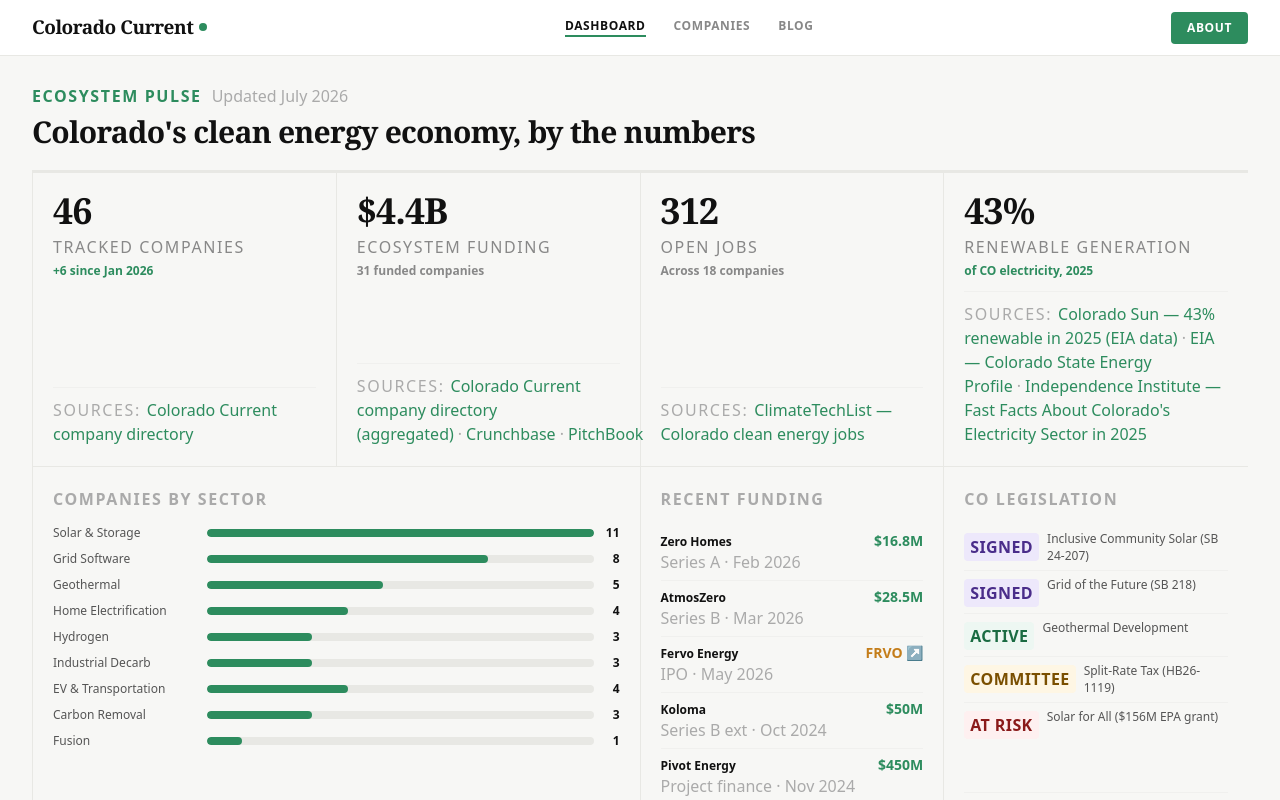
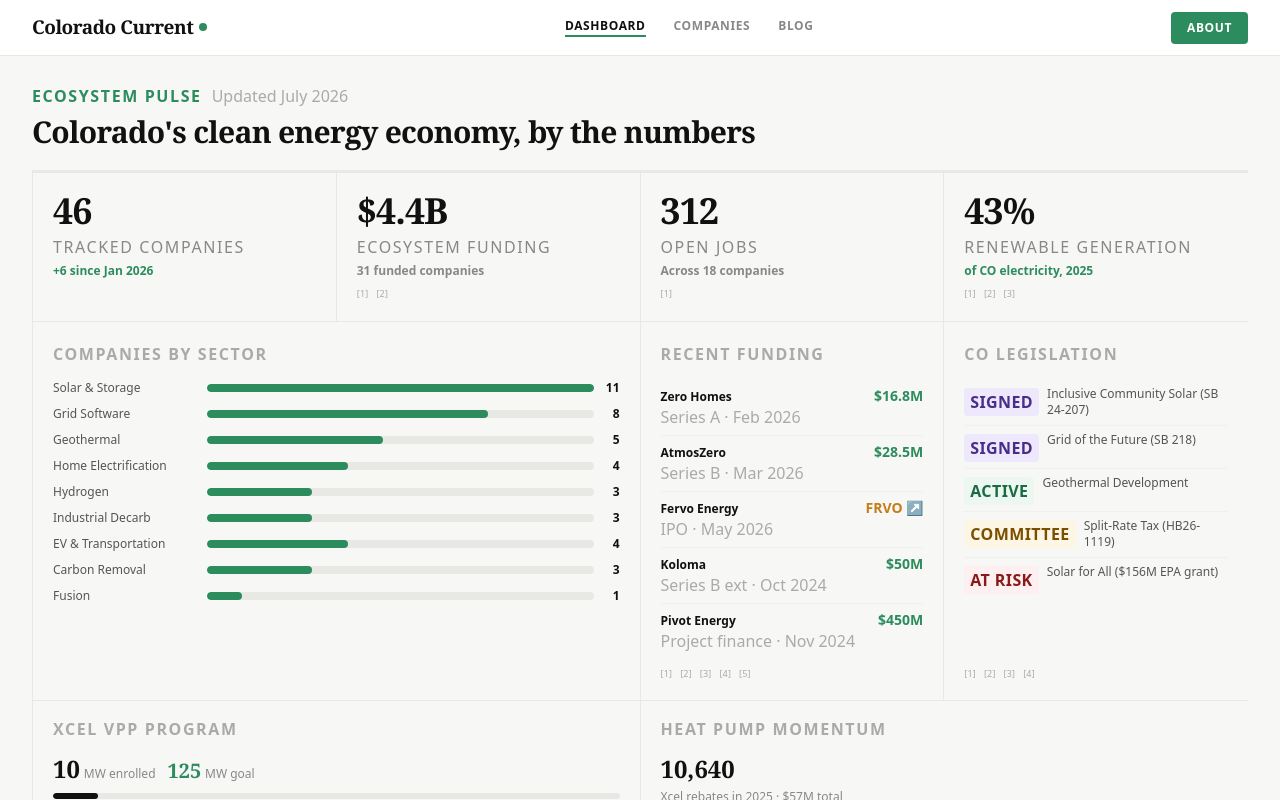
Before and after one commit to FrazRoc/colorado-current, a Next.js app: page / in a window 1280 px wide. Shown: the top 800 px of the page. Built offline with nearby package versions, Linux system fonts and the light colour scheme.

Commit message:
Shrink source citations, remove self-referential links

```diff
--- a/src/app/page.tsx
+++ b/src/app/page.tsx
@@ -41,7 +41,7 @@ export default function HomePage() {
         <div className="grid grid-cols-[2fr_1fr_1fr] border-t border-surface-border border-l border-surface-border">
           <SectorChart
             sectors={dashboardData.sectorCounts}
-            sources={sources.trackedCompanies}
+            sources={[]}
           />
           <FundingPanel
             rounds={dashboardData.recentFunding}
--- a/src/components/dashboard/SourceLinks.tsx
+++ b/src/components/dashboard/SourceLinks.tsx
@@ -8,24 +8,19 @@ export default function SourceLinks({ sources }: Props) {
   if (!sources || sources.length === 0) return null;
 
   return (
-    <div className="mt-3 pt-2.5 border-t border-surface-divider">
-      <span className="text-2xs font-sans text-ink-faint uppercase tracking-widest mr-1.5">
-        Sources:
-      </span>
+    <div className="mt-2 flex flex-wrap gap-x-2 gap-y-0.5">
       {sources.map((s, i) => (
-        <span key={i}>
         <a
+          key={i}
           href={s.url}
           target={s.url.startsWith("http") ? "_blank" : undefined}
           rel={s.url.startsWith("http") ? "noopener noreferrer" : undefined}
-            className="text-2xs font-sans text-cc-green hover:underline"
+          className="text-ink-faint hover:text-cc-green transition-colors"
+          style={{ fontSize: "9px", letterSpacing: "0.02em" }}
+          title={s.label}
         >
-            {s.label}
+          [{i + 1}]
         </a>
-          {i < sources.length - 1 && (
-            <span className="text-ink-faint text-2xs mx-1">·</span>
-          )}
-        </span>
       ))}
     </div>
   );
--- a/src/data/dashboard.ts
+++ b/src/data/dashboard.ts
@@ -110,16 +110,13 @@ const dashboardData: DashboardData = {
 
   // Sources for every dashboard metric — displayed as citations on the site
   sources: {
-    trackedCompanies: [
-      { label: "Colorado Current company directory", url: "/companies" },
-    ],
+    trackedCompanies: [],
     ecosystemFunding: [
-      { label: "Colorado Current company directory (aggregated)", url: "/companies" },
       { label: "Crunchbase", url: "https://crunchbase.com" },
       { label: "PitchBook", url: "https://pitchbook.com" },
     ],
     openJobs: [
-      { label: "ClimateTechList — Colorado clean energy jobs", url: "https://climatetechlist.com" },
+      { label: "ClimateTechList", url: "https://climatetechlist.com" },
     ],
     renewableGeneration: [
       { label: "Colorado Sun — 43% renewable in 2025 (EIA data)", url: "https://coloradosun.com/2026/04/10/colorado-renewable-energy/" },
```
Lines whose indentation alone changed are shown as unchanged.
